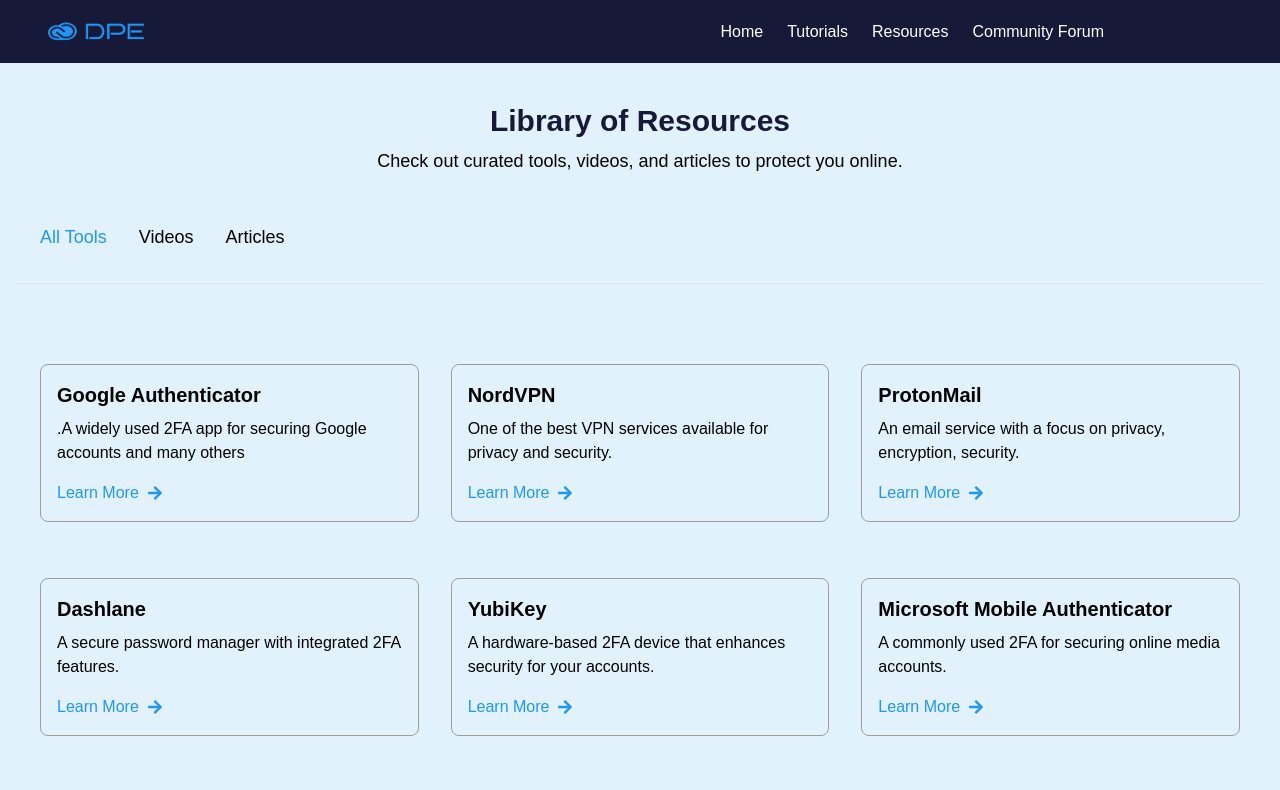
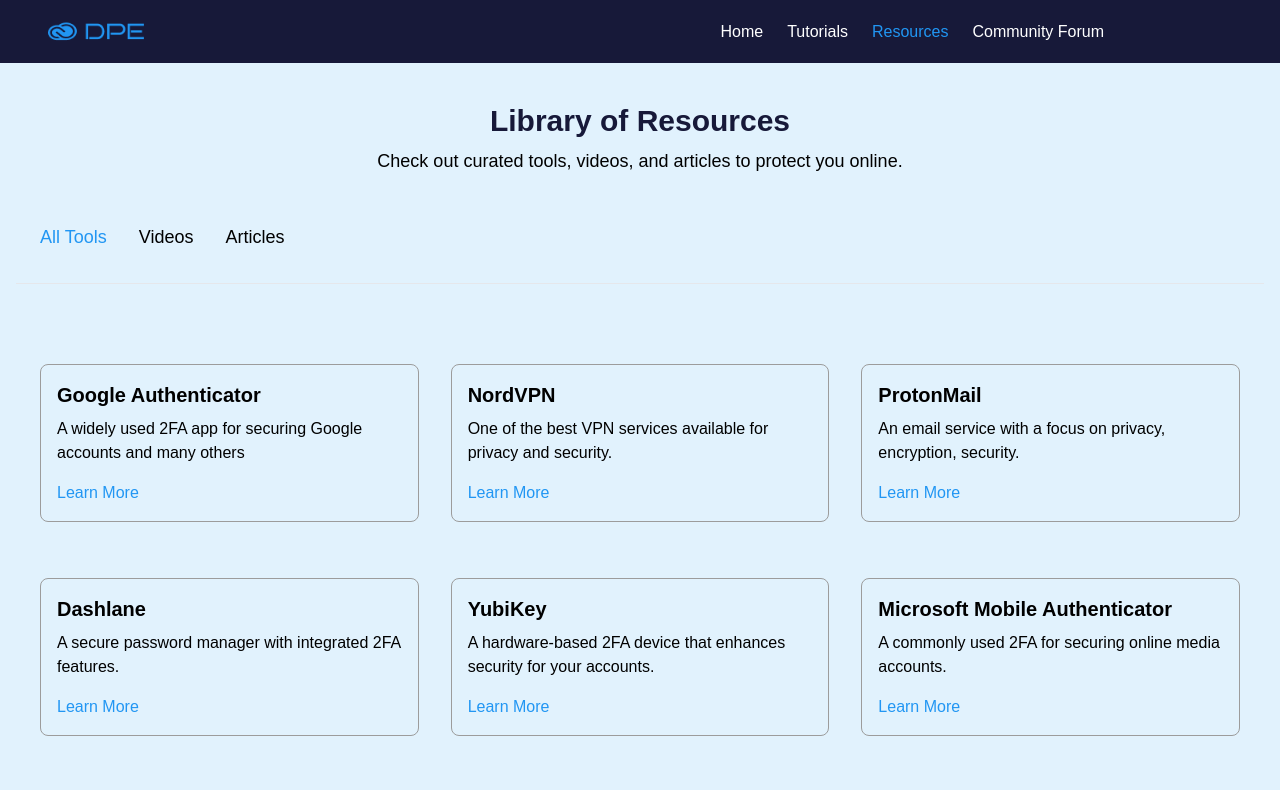
Before and after one commit to Gladchux14/Digital-PE, a Next.js app: page /resources in a window 1280 px wide. Shown: the top 790 px of the page. Built offline with nearby package versions, Linux system fonts and the light colour scheme.

Commit message:
fix:search button

```diff
--- a/app/components/footer.jsx
+++ b/app/components/footer.jsx
@@ -16,7 +16,7 @@ const Footer = () => {
 
         <div className="w-full md:w-auto text-center md:text-left">
           <p className="flex justify-center md:justify-start items-center text-sm mb-4 md:mb-0">
-            <FaCopyright className="mr-1" /> {new Date().getFullYear()} Digital Privacy Education Platform. All rights reserved.
+            <FaCopyright className=" mr-1" /> {new Date().getFullYear()} Digital Privacy Education Platform. All rights reserved.
           </p>
 
           {/* <div className="flex flex-col md:flex-row justify-center md:justify-start items-center text-sm space-y-2 md:space-y-0 md:space-x-6">
--- a/app/components/header.jsx
+++ b/app/components/header.jsx
@@ -1,8 +1,9 @@
 "use client"
-import { useState } from 'react';
+import { useState, useEffect } from 'react';
 import Link from 'next/link';
 import { IoMenu, IoClose } from 'react-icons/io5';
 import Image from 'next/image';
+import { useRouter } from 'next/router';
 
 const Header = () => {
   const [isMenuOpen, setIsMenuOpen] = useState(false);
@@ -10,6 +11,19 @@ const Header = () => {
   const toggleMenu = () => {
     setIsMenuOpen(!isMenuOpen);
   };
+
+
+  const [activePath, setActivePath] = useState('');
+
+  useEffect(() => {
+    if (typeof window !== 'undefined') {
+      // Set the active path based on the window's location
+      setActivePath(window.location.pathname);
+    }
+  }, []);
+
+    const isActive = (path) => activePath === path;
+
 
   return (
     <header className="bg-[#171939] text-white">
@@ -33,27 +47,28 @@ const Header = () => {
       <ul className="flex space-x-6">
         <li>
           <Link href="/">
-                <p className="hover:text-[#2196F3] ">Home</p>
+            <p className={`hover:text-[#2196F3] ${isActive('/') ? 'text-[#2196F3]' : ''}`}>Home</p>
           </Link>
         </li>
         <li>
           <Link href="/tutorial">
-                <p className="hover:text-[#2196F3]">Tutorials</p>
+            <p className={`hover:text-[#2196F3] ${isActive('/tutorial') ? 'text-[#2196F3]' : ''}`}>Tutorials</p>
           </Link>
         </li>
         <li>
           <Link href="/resources">
-                <p className="hover:text-[#2196F3]">Resources</p>
+            <p className={`hover:text-[#2196F3] ${isActive('/resources') ? 'text-[#2196F3]' : ''}`}>Resources</p>
           </Link>
         </li>
         <li>
           <Link href="/community">
-                <p className="hover:text-[#2196F3]">Community Forum</p>
+            <p className={`hover:text-[#2196F3] ${isActive('/community') ? 'text-[#2196F3]' : ''}`}>Community Forum</p>
           </Link>
         </li>
       </ul>
     </nav>
       </div>
+
 
       {/* Mobile Navigation Menu */}
       <div
--- a/app/components/tools.jsx
+++ b/app/components/tools.jsx
@@ -1,73 +1,26 @@
-import Link from "next/link";
-import { FaArrowRight } from "react-icons/fa";
-
-const toolsData = [
-  {
-    title: "Google Authenticator ",
-    description: ".A widely used 2FA app for securing Google accounts and many others",
-    link: "https://apps.apple.com/us/app/google-authenticator/id388497605",
-  },
-  {
-    title: "NordVPN",
-    description: "One of the best VPN services available for privacy and security.",
-    link: "https://nordvpn.com/",
-  },
-  {
-    title: "ProtonMail",
-    description: "An email service with a focus on privacy, encryption, security.",
-    link: "https://proton.me/mail",
-  },
-  {
-    title: "Dashlane",
-    description: "A secure password manager with integrated 2FA features.",
-    link: "https://www.dashlane.com/",
-  },
-  {
-    title: "YubiKey",
-    description: " A hardware-based 2FA device that enhances security for your accounts.",
-    link: "https://www.yubico.com/",
-  },
-  {
-    title: "Microsoft Mobile Authenticator ",
-    description: "A commonly used 2FA for securing online media accounts.",
-    link: "https://www.microsoft.com/en-us/security/mobile-authenticator-app",
-  },
-  {
-    title: "BeenVerified",
-    description: "Allow you to remove your information from our People Search Results.",
-    link: "https://www.beenverified.com/svc/optout/search/optouts",
-  },
-  {
-    title: "Have I Been Pwned",
-    description: "Allows you to search across multiple data breaches to see any compromise.",
-    link: "https://haveibeenpwned.com/",
-  },
-  {
-    title: "GrapheneOS Auditor",
-    description: "A security tool that verifies the integrity of Android devices.",
-    link: "https://github.com/GrapheneOS/Auditor/releases",
-  },
-  {
-    title: "BrowserLeaks.com ",
-    description: " Provides detailed insights into what personal data your browser leaks.",
-    link: "https://browserleaks.com/",
-  },
-];
+import { useEffect, useState } from 'react';
 
 const AllTools = () => {
+  const [tools, setTools] = useState([]);
+
+  useEffect(() => {
+    fetch('/data.json')
+      .then((response) => response.json())
+      .then((data) => setTools(data.tools));
+  }, []);
+
   return (
-    <div className=" bg-[#E1F2FD] mx-auto  p-6">
-
-      <div className="grid grid-cols-1 sm:grid-cols-2 lg:grid-cols-3 gap-8 ">
-        {toolsData.map((tool, index) => (
-          <div key={index} className="border border-[#9c9c9c] rounded-lg p-4  mt-6 hover:shadow-lg transition-shadow">
+    <div className="bg-[#E1F2FD] mx-auto p-6">
+      <div className="grid grid-cols-1 sm:grid-cols-2 lg:grid-cols-3 gap-8">
+        {tools.map((tool, index) => (
+          <div key={index} className="border border-[#9c9c9c] rounded-lg p-4 mt-6 hover:shadow-lg transition-shadow">
             <h2 className="text-xl font-bold mb-2">{tool.title}</h2>
             <p className="text-base mb-4">{tool.description}</p>
-            <Link href={tool.link}>
+            <a href={tool.link}>
               <p className="flex items-center text-[#2196F3] hover:underline">
-                Learn More <FaArrowRight className="ml-2" />
+                Learn More
               </p>
-            </Link>
+            </a>
           </div>
         ))}
       </div>
--- a/app/components/videos.jsx
+++ b/app/components/videos.jsx
@@ -1,83 +1,41 @@
+
+import { useEffect, useState } from 'react';
 import Image from 'next/image';
 import Link from 'next/link';
 
 const Videos = () => {
-  const cardData = [
-    {
-      image: '/thumbnail/vid-1.png',
-      description: 'How Do Password Managers Work?',
-      link: 'https://www.youtube.com/watch?v=DI72oBhMgWs',
-    },
-    {
-      image: '/thumbnail/vid-2.png',
-      description: 'By Cybersecurity Safe: Lock Your Digital Door.',
-      link: 'https://www.youtube.com/watch?v=w_EKb2eOgkc',
-    },
-    {
-      image: '/thumbnail/vid-3.png',
-      description: 'Data Privacy and Consent by Dr. Fred Cate.',
-      link: 'https://www.youtube.com/watch?v=2iPDpV8ojHA',
-    },
-    {
-      image: '/thumbnail/vid-4.png',
-      description: 'How data brokers sold my identity by Madhumita Murgia.',
-      link: 'https://www.youtube.com/watch?v=AU66C6HePfg',
-    },
-    {
-      image: '/thumbnail/vid-5.png',
-      description: 'There’s Virtually Nothing You Can Do To Protect Your Online Privacy.',
-      link: 'https://www.youtube.com/watch?v=vc7_TKN0kfw',
-    },
-    {
-      image: '/thumbnail/vid-6.png',
-      description: 'Your Human Firewall – by Rob May.',
-      link: 'https://www.youtube.com/watch?v=BpdcVfq2dB8',
-    },
-    {
-      image: '/thumbnail/vid-7.png',
-      description: 'Confessions of a cyber spy hunter by Eric Winsborrow.',
-      link: 'https://www.youtube.com/watch?v=YiUN35Ikdfw',
-    },
-    {
-      image: '/thumbnail/vid-8.png',
-      description: 'Why Do I Care So Much About Privacy? By Erin Murphy.',
-      link: 'https://www.youtube.com/watch?v=0aXIXozAsOE',
-    },
-    {
-      image: '/thumbnail/vid-9.png',
-      description: 'They"re watching you 😱 Protect your online PRIVACY! ',
-      link: 'https://www.youtube.com/watch?v=acWkkLaEsrU',
-    },
-    {
-      image: '/thumbnail/vid-10.png',
-      description: 'Data Brokers: Last Week Tonight with John Oliver (HBO) .',
-      link: 'https://www.youtube.com/watch?v=wqn3gR1WTcA',
-    },
-  ];
+  const [videos, setVideos] = useState([]);
+
+
+  useEffect(() => {
+    fetch('/data.json')
+      .then((response) => response.json())
+      .then((data) => setVideos(data.videos));
+  }, []);
 
   return (
     <section className="pb-16 pt-4 flex items-center gap-6 justify-center text-center">
       <div className="grid grid-cols-1 sm:grid-cols-2 lg:grid-cols-3 gap-10 m-auto max-w-7xl pb-4">
-    {cardData.map((card, index) => (
+        {videos.map((video, index) => (
           <div
             key={index}
             className="bg-white text-[#1C1D32] rounded-md shadow-md pb-4 mt-8 transition-transform transform duration-75 hover:scale-105"
           >
-
             <div className="w-full overflow-hidden rounded-t-md">
               <Image
-            src={card.image}
-            alt={card.title}
-            width={150} height={150}
+                src={video.image}
+                alt={video.description}
+                width={150}
+                height={150}
                 className="w-full pb-4 h-48 object-cover"
               />
             </div>
             <p className="text-[#1C1D32] text-[20px] font-bold pb-3 mt-4 px-3 md:text-[16px] lg:text-[18px]">
-          {card.description}
+              {video.description}
             </p>
-        <Link href={card.link}>
+            <Link href={video.link}>
               <p className="text-[#2196F3] flex items-center justify-center">
-            Read more
+                Watch Now
                 <span className="ml-2">&rarr;</span>
               </p>
             </Link>
@@ -85,7 +43,6 @@ const Videos = () => {
         ))}
       </div>
     </section>
-
   );
 };
 
--- /dev/null
+++ b/public/data.json
@@ -0,0 +1,106 @@
+{
+    "tools": [
+      {
+        "title": "Google Authenticator",
+        "description": "A widely used 2FA app for securing Google accounts and many others",
+        "link": "https://apps.apple.com/us/app/google-authenticator/id388497605"
+      },
+      {
+        "title": "NordVPN",
+        "description": "One of the best VPN services available for privacy and security.",
+        "link": "https://nordvpn.com/"
+      },
+      {
+        "title": "ProtonMail",
+        "description": "An email service with a focus on privacy, encryption, security.",
+        "link": "https://proton.me/mail"
+      },
+      {
+        "title": "Dashlane",
+        "description": "A secure password manager with integrated 2FA features.",
+        "link": "https://www.dashlane.com/"
+      },
+      {
+        "title": "YubiKey",
+        "description": "A hardware-based 2FA device that enhances security for your accounts.",
+        "link": "https://www.yubico.com/"
+      },
+      {
+        "title": "Microsoft Mobile Authenticator",
+        "description": "A commonly used 2FA for securing online media accounts.",
+        "link": "https://www.microsoft.com/en-us/security/mobile-authenticator-app"
+      },
+      {
+        "title": "BeenVerified",
+        "description": "Allows you to remove your information from People Search Results.",
+        "link": "https://www.beenverified.com/svc/optout/search/optouts"
+      },
+      {
+        "title": "Have I Been Pwned?",
+        "description": "Allows you to search across multiple data breaches to see any compromise.",
+        "link": "https://haveibeenpwned.com/"
+      },
+      {
+        "title": "GrapheneOS Auditor",
+        "description": "A security tool that verifies the integrity of Android devices.",
+        "link": "https://github.com/GrapheneOS/Auditor/releases"
+      },
+      {
+        "title": "BrowserLeaks.com",
+        "description": "Provides detailed insights into what personal data your browser leaks.",
+        "link": "https://browserleaks.com/"
+      }
+    ],
+    "videos": [
+      {
+        "image": "/thumbnail/vid-1.png",
+        "description": "How Do Password Managers Work?",
+        "link": "https://www.youtube.com/watch?v=DI72oBhMgWs"
+      },
+      {
+        "image": "/thumbnail/vid-2.png",
+        "description": "By Cybersecurity Safe: Lock Your Digital Door.",
+        "link": "https://www.youtube.com/watch?v=w_EKb2eOgkc"
+      },
+      {
+        "image": "/thumbnail/vid-3.png",
+        "description": "Data Privacy and Consent by Dr. Fred Cate.",
+        "link": "https://www.youtube.com/watch?v=2iPDpV8ojHA"
+      },
+      {
+        "image": "/thumbnail/vid-4.png",
+        "description": "How data brokers sold my identity by Madhumita Murgia.",
+        "link": "https://www.youtube.com/watch?v=AU66C6HePfg"
+      },
+      {
+        "image": "/thumbnail/vid-5.png",
+        "description": "There’s Virtually Nothing You Can Do To Protect Your Online Privacy.",
+        "link": "https://www.youtube.com/watch?v=vc7_TKN0kfw"
+      },
+      {
+        "image": "/thumbnail/vid-6.png",
+        "description": "Your Human Firewall – by Rob May.",
+        "link": "https://www.youtube.com/watch?v=BpdcVfq2dB8"
+      },
+      {
+        "image": "/thumbnail/vid-7.png",
+        "description": "Confessions of a cyber spy hunter by Eric Winsborrow.",
+        "link": "https://www.youtube.com/watch?v=YiUN35Ikdfw"
+      },
+      {
+        "image": "/thumbnail/vid-8.png",
+        "description": "Why Do I Care So Much About Privacy? By Erin Murphy.",
+        "link": "https://www.youtube.com/watch?v=0aXIXozAsOE"
+      },
+      {
+        "image": "/thumbnail/vid-9.png",
+        "description": "They're watching you 😱 Protect your online PRIVACY!",
+        "link": "https://www.youtube.com/watch?v=acWkkLaEsrU"
+      },
+      {
+        "image": "/thumbnail/vid-10.png",
+        "description": "Data Brokers: Last Week Tonight with John Oliver (HBO).",
+        "link": "https://www.youtube.com/watch?v=wqn3gR1WTcA"
+      }
+    ]
+  }
```
Also changed, not shown: app/components/hero.jsx (+26 -53 lines), app/components/landingarticle.jsx (+8 -1 lines), app/page.js (+22 -2 lines). Lines whose indentation alone changed are shown as unchanged.
